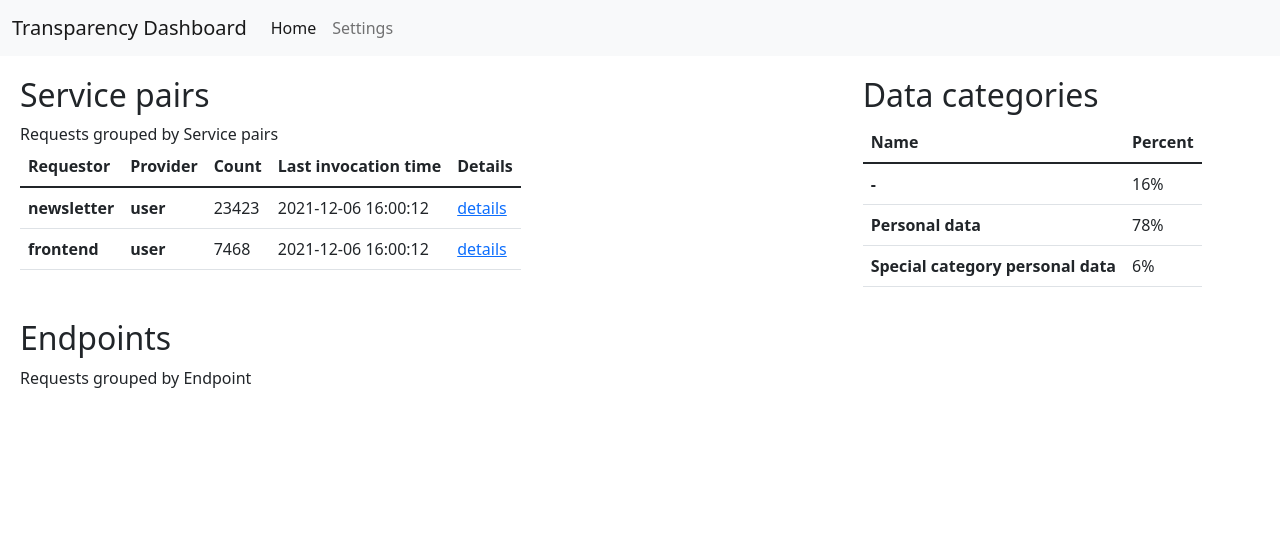
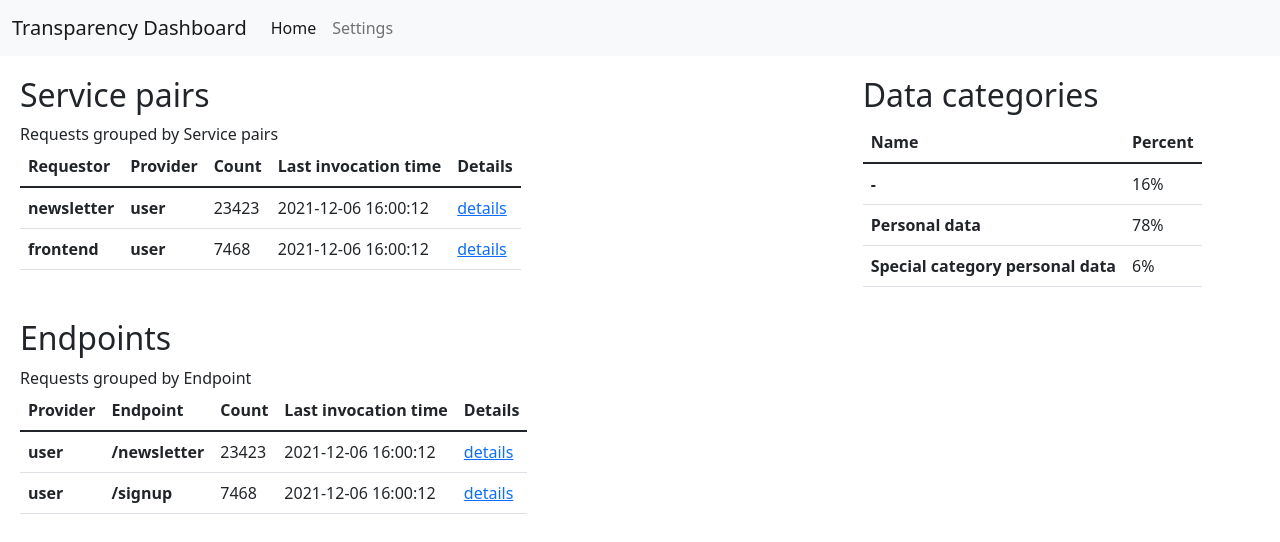
Before and after one commit to PrivacyEngineering/hawk-monitor, a React (Create React App) app in the folder frontend-v2/: page / in a window 1280 px wide. Shown: the top 542 px of the page. Built offline with nearby package versions, Linux system fonts and the light colour scheme.

Commit message:
Add endpoints table

```diff
--- /dev/null
+++ b/frontend-v2/src/components/EndpointsTable.tsx
@@ -0,0 +1,29 @@
+import { Table } from "react-bootstrap";
+import { Link } from "react-router-dom";
+import { RequestsByEndpoint, TableProps, TableRowProps } from "../types";
+import { TableHeader } from "./TableHeader";
+
+export const EndpointsTable = (props: TableProps<RequestsByEndpoint>) => {
+  const { labels, items } = props;
+
+  return (
+    <Table style={{ 'width': 'unset' }}>
+      <TableHeader labels={labels} />
+      <tbody>{items.map((item, index) => <EndpointsTableRow key={index} item={item} />)}</tbody>
+    </Table>
+  )
+}
+
+const EndpointsTableRow = (props: TableRowProps<RequestsByEndpoint>) => {
+  const { item } = props;
+
+  return (
+    <tr>
+      <td><b>{item.provider}</b></td>
+      <td><b>{item.endpoint}</b></td>
+      <td>{item.count}</td>
+      <td>{item.lastInvocation}</td>
+      <td><Link to={'#'}>details</Link></td>
+    </tr>
+  )
+}
--- a/frontend-v2/src/components/HomePage.tsx
+++ b/frontend-v2/src/components/HomePage.tsx
@@ -1,6 +1,7 @@
 import { Col, Row } from "react-bootstrap"
-import { DataCategory, RequestsByServicePair } from "../types"
+import { DataCategory, RequestsByEndpoint, RequestsByServicePair } from "../types"
 import { DataCategoriesTable } from "./DataCategoriesTable"
+import { EndpointsTable } from "./EndpointsTable"
 import { ServicePairsTable } from "./ServicePairsTable"
 
 export const HomePage = () => {
@@ -38,10 +39,16 @@ const ServicePairs = () => {
 }
 
 const Endpoints = () => {
+  const labels = ['Provider', 'Endpoint', 'Count', 'Last invocation time', 'Details'];
+  const items: RequestsByEndpoint[] = [
+    { provider: 'user', endpoint: '/newsletter', count: 23423, lastInvocation: '2021-12-06 16:00:12' },
+    { provider: 'user', endpoint: '/signup', count: 7468, lastInvocation: '2021-12-06 16:00:12' },
+  ]
   return (
     <>
       <h2>Endpoints</h2>
       Requests grouped by Endpoint
+      <EndpointsTable labels={labels} items={items} />
     </>
   )
 }
```
Also changed, not shown: frontend-v2/src/types.ts (+7 -0 lines).
